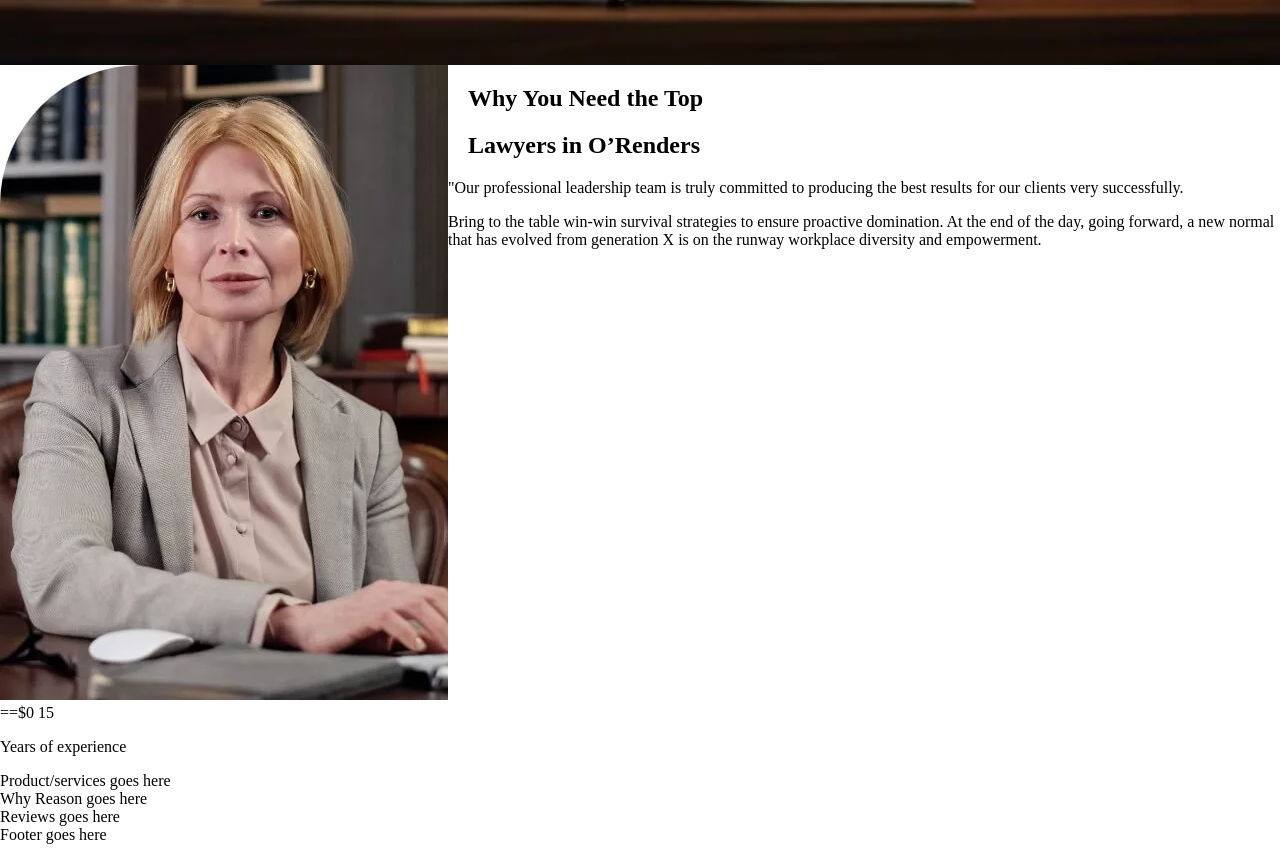
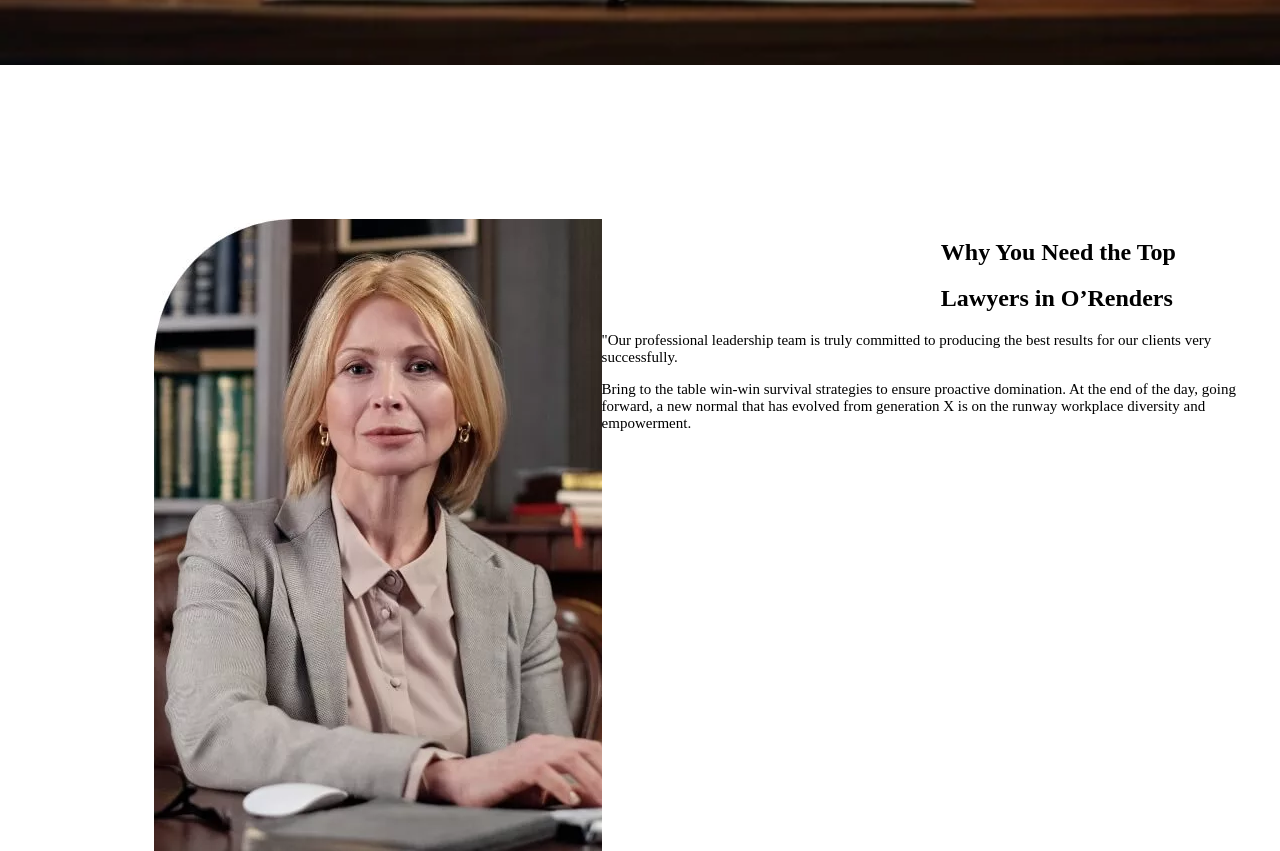
Before and after one commit to giftyamoakowaa/TLAW, a plain HTML site: page index.html in a window 1280 px wide. Shown: the part 825-1676 px from the top of the page. Drawn offline with Linux system fonts and the light colour scheme.

Commit message:
add project

```diff
--- a/css/main.css
+++ b/css/main.css
@@ -71,6 +71,8 @@ nav button{
 
    #About {
     display: flex;
+    padding-top: 12%;
+    padding-left: 12%;
    }
 
    #sbt {
@@ -78,5 +80,10 @@ nav button{
    }
 
    .sbt-h {
-    padding-left: 20px;
+    padding-left: 50%;
    }
+
+   .sbt-p {
+    justify-content: space-around;
+    font-size: 15px;
+   }
```
